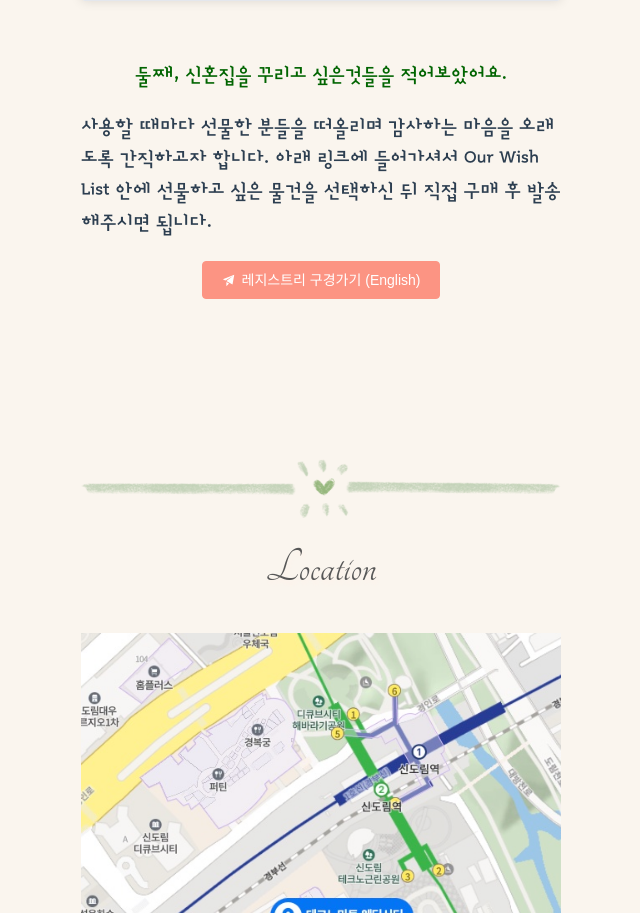
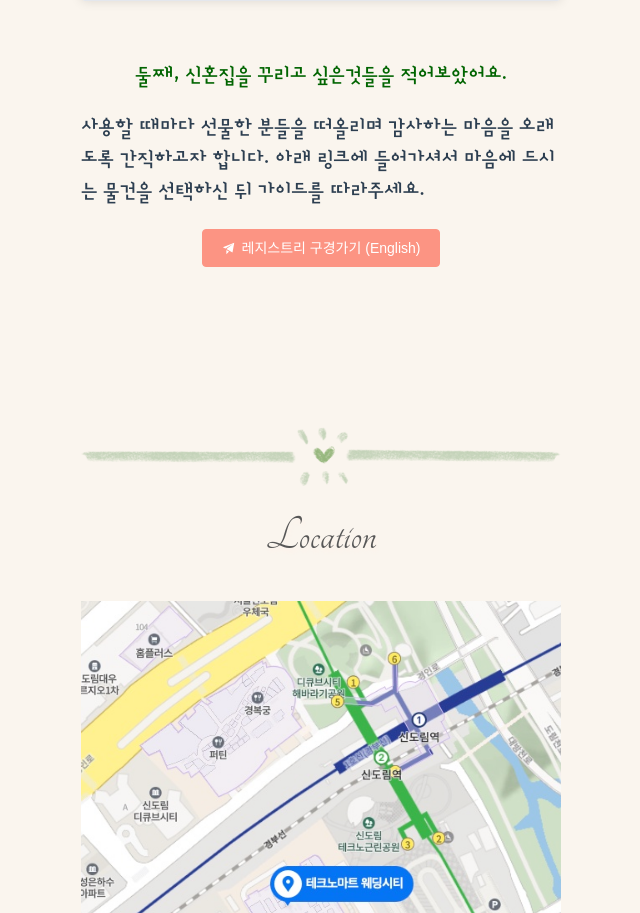
Before and after one commit to ryandhjeon/Mobile-Wedding-Invitation, a Vue app: page / in a window 1280 px wide. Shown: the part 3517-4430 px from the top of the page, without its empty margins (319-959 px from the left). Built offline with nearby package versions, Linux system fonts and the light colour scheme; a web font is replaced by a local one.

Commit message:
Fix copy

```diff
--- a/src/util/messages.js
+++ b/src/util/messages.js
@@ -32,7 +32,7 @@ const messages = {
             love6: `신랑 혼주`,
             love7: `신부 혼주`,
             love8: `둘째, 신혼집을 꾸리고 싶은것들을 적어보았어요.`,
-            love9: `사용할 때마다 선물한 분들을 떠올리며 감사하는 마음을 오래도록 간직하고자 합니다. 아래 링크에 들어가셔서 Our Wish List 안에 선물하고 싶은 물건을 선택하신 뒤 직접 구매 후 발송해주시면 됩니다.`,
+            love9: `사용할 때마다 선물한 분들을 떠올리며 감사하는 마음을 오래도록 간직하고자 합니다. 아래 링크에 들어가셔서 마음에 드시는 물건을 선택하신 뒤 가이드를 따라주세요.`,
             love10: `레지스트리 구경가기 (English)`,
             Location1: `네이버 맵`,
             Location2: `카카오 맵`,
```
Also changed, not shown: src/components/Love.vue (+0 -34 lines).
